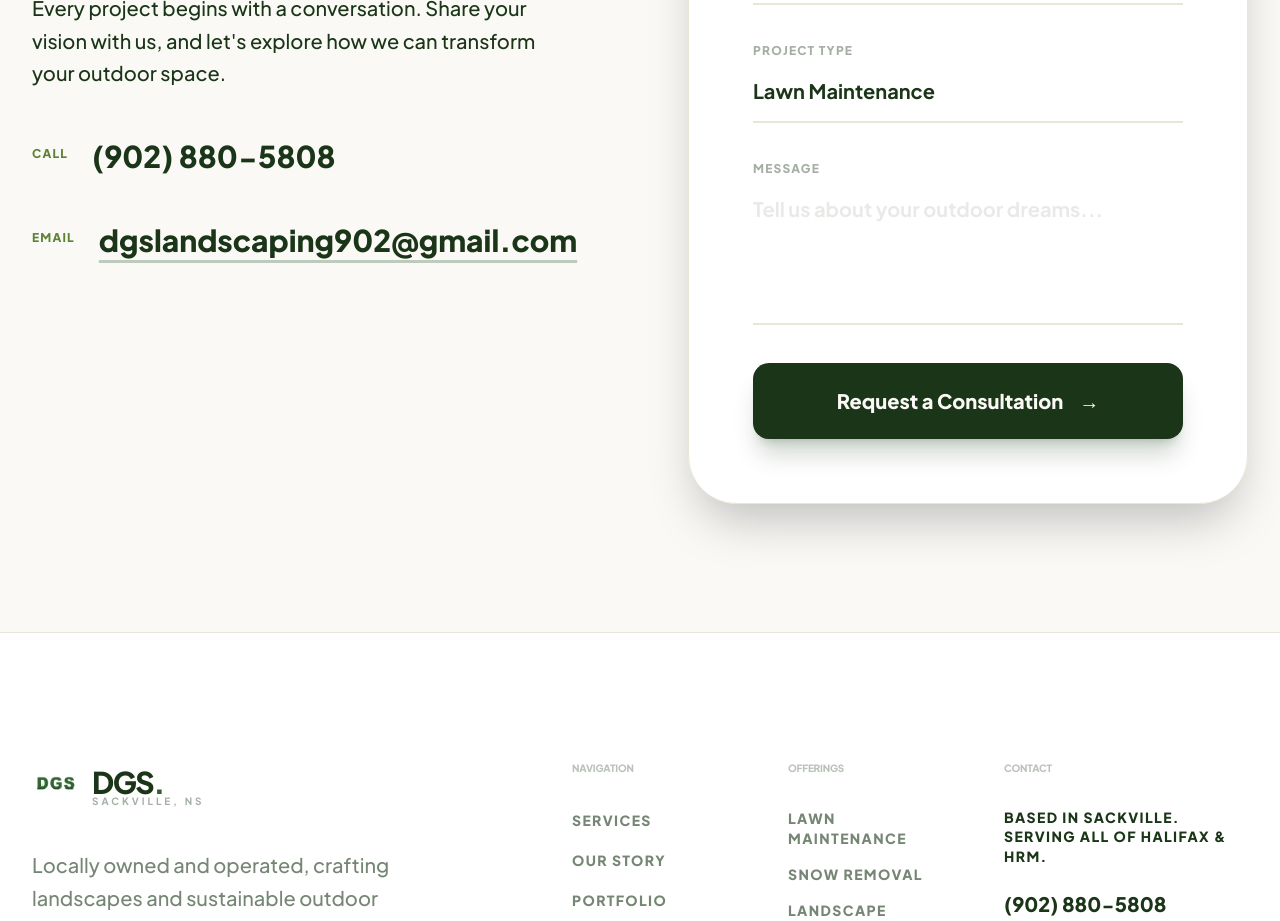
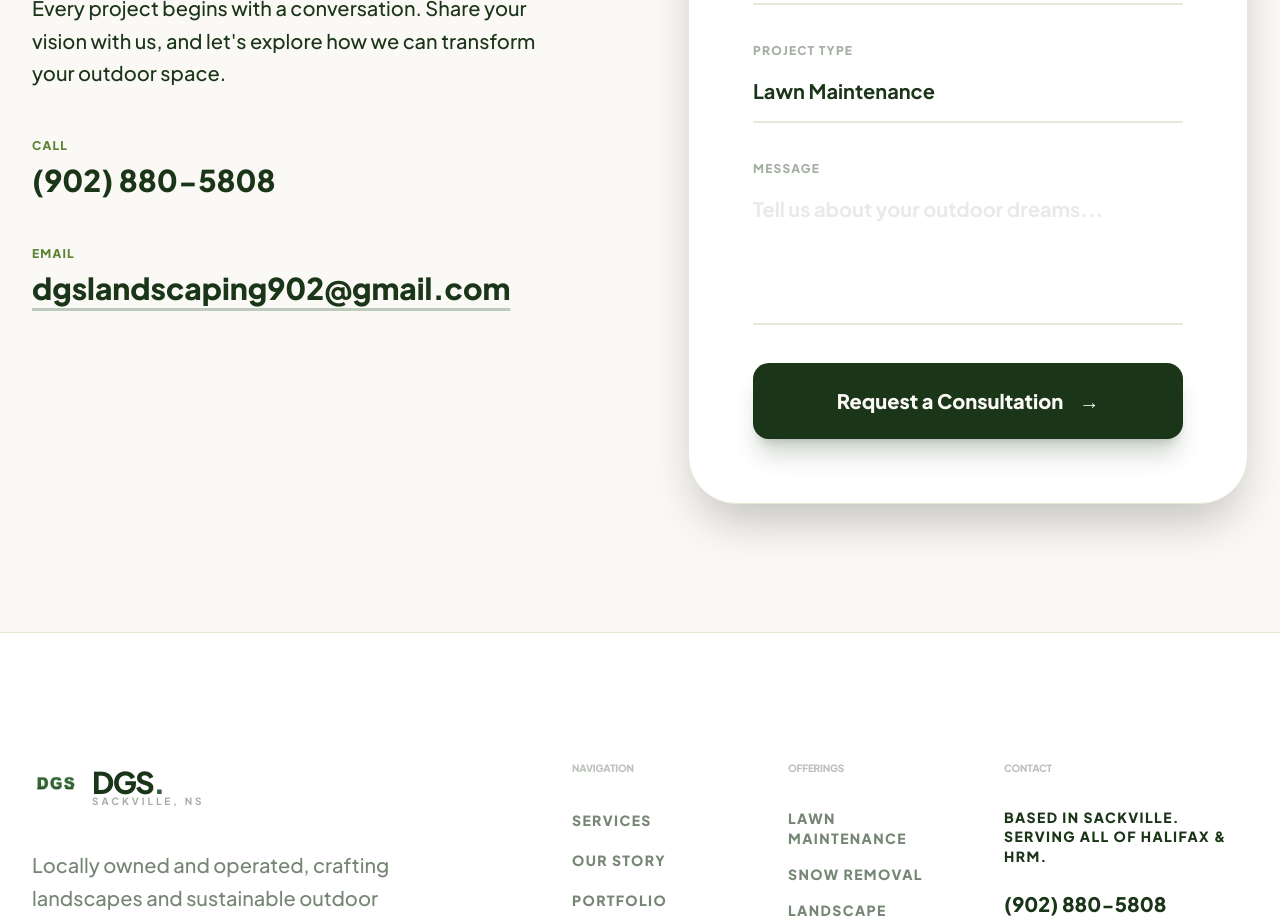
Before and after one commit to jakemacaulay/dgswebsite, a Next.js app: page /contact in a window 1280 px wide. Shown: the part 940-1861 px from the top of the page. Built offline with nearby package versions, Linux system fonts and the light colour scheme.

Commit message:
style: reformat contact info to stack labels and align font sizes

```diff
--- a/components/Contact.tsx
+++ b/components/Contact.tsx
@@ -47,17 +47,17 @@ export default function Contact() {
             </p>
 
             <div className="space-y-12">
-              <div className="flex items-start gap-6">
-                <div className="text-accent-green font-black text-xs uppercase tracking-widest pt-2">Call</div>
-                <div>
-                  <a href="tel:9028805808" className="text-3xl font-black text-dark-green hover:text-primary-green transition-colors">(902) 880-5808</a>
+              <div className="space-y-2">
+                <div className="text-accent-green font-black text-xs uppercase tracking-widest">Call</div>
+                <div className="flex flex-col">
+                  <a href="tel:9028805808" className="text-2xl md:text-3xl font-black text-dark-green hover:text-primary-green transition-colors">(902) 880-5808</a>
                 </div>
               </div>
 
-              <div className="flex items-start gap-6">
-                <div className="text-accent-green font-black text-xs uppercase tracking-widest pt-2">Email</div>
-                <div className="min-w-0 flex-1">
-                  <a href="mailto:dgslandscaping902@gmail.com" className="text-xl sm:text-2xl md:text-3xl font-black text-dark-green hover:text-primary-green transition-colors underline decoration-primary-green/30 underline-offset-8 break-all sm:break-normal">dgslandscaping902@gmail.com</a>
+              <div className="space-y-2">
+                <div className="text-accent-green font-black text-xs uppercase tracking-widest">Email</div>
+                <div className="flex flex-col">
+                  <a href="mailto:dgslandscaping902@gmail.com" className="text-2xl md:text-3xl font-black text-dark-green hover:text-primary-green transition-colors underline decoration-primary-green/30 underline-offset-8 break-all sm:break-normal">dgslandscaping902@gmail.com</a>
                 </div>
               </div>
             </div>
```
